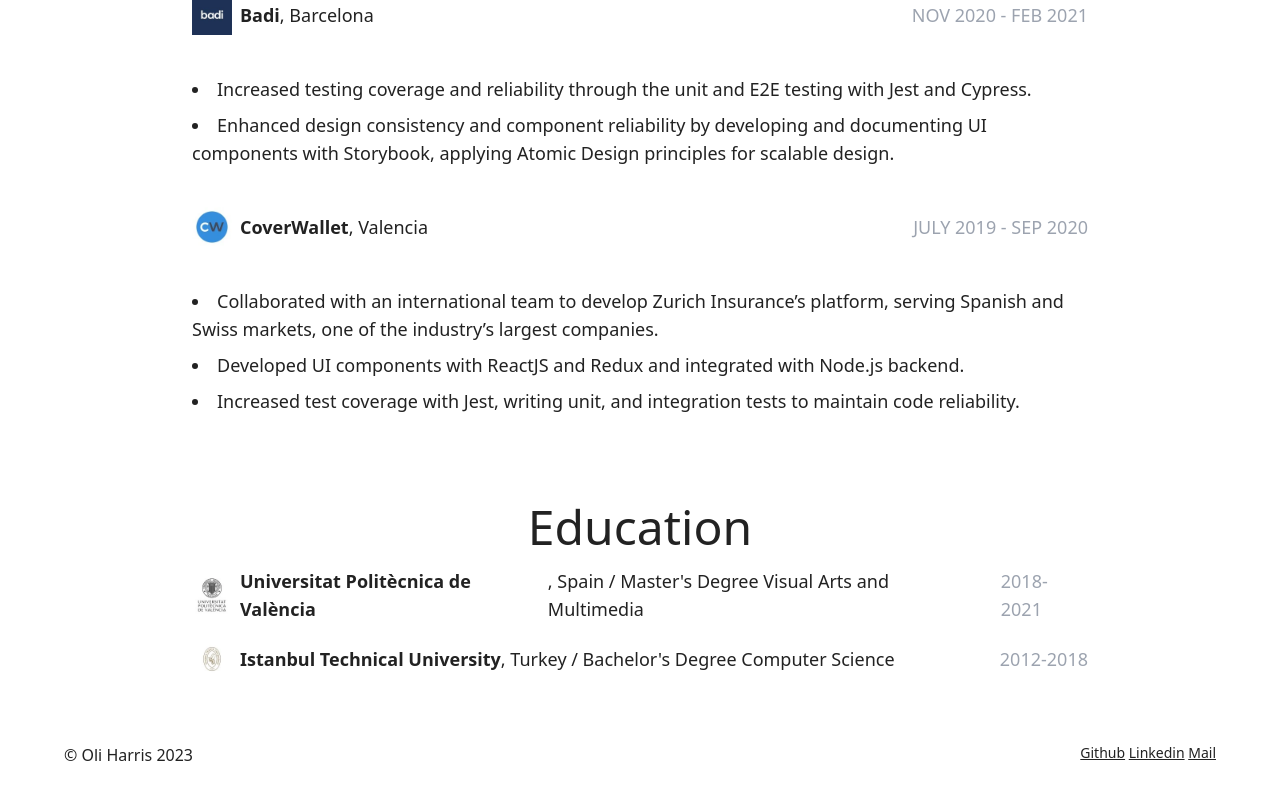
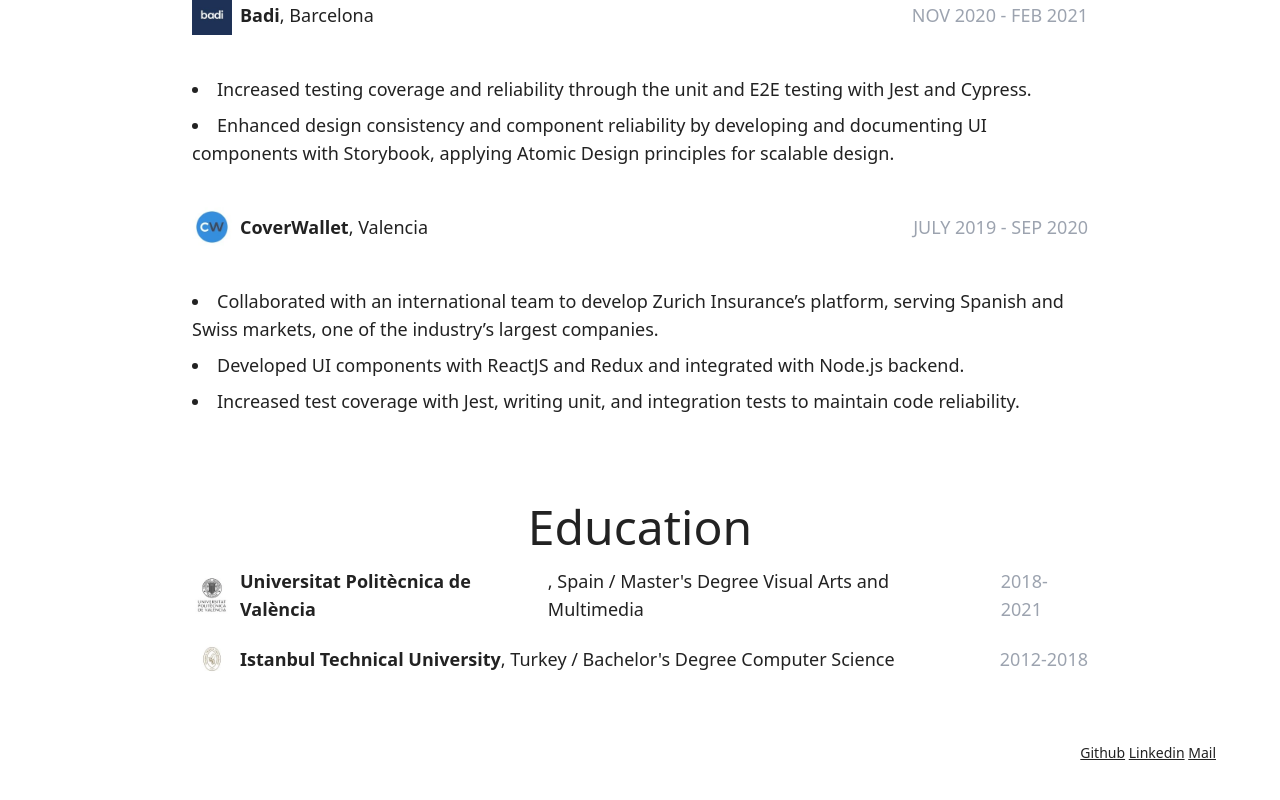
Before and after one commit to bbbayhan/svelte-ohstudio-copy, a SvelteKit app: page / in a window 1280 px wide. Shown: the part 1366-2166 px from the top of the page. Built offline with nearby package versions, Linux system fonts and the light colour scheme.

Commit message:
delete name

```diff
--- a/src/components/footer.svelte
+++ b/src/components/footer.svelte
@@ -2,8 +2,7 @@
 	import { copyToClipboard } from '../utils';
 </script>
 
-<footer class="mb-4 mt-auto flex justify-between md:mb-8 md:px-16">
-	© Oli Harris 2023
+<footer class="mb-4 mt-auto justify-items-end md:mb-8 md:px-16">
 	<nav class="text-sm">
 		<a class="underline hover:text-gray-400" href="https://github.com/bbbayhan" target="_blank"
 			>Github</a
```
